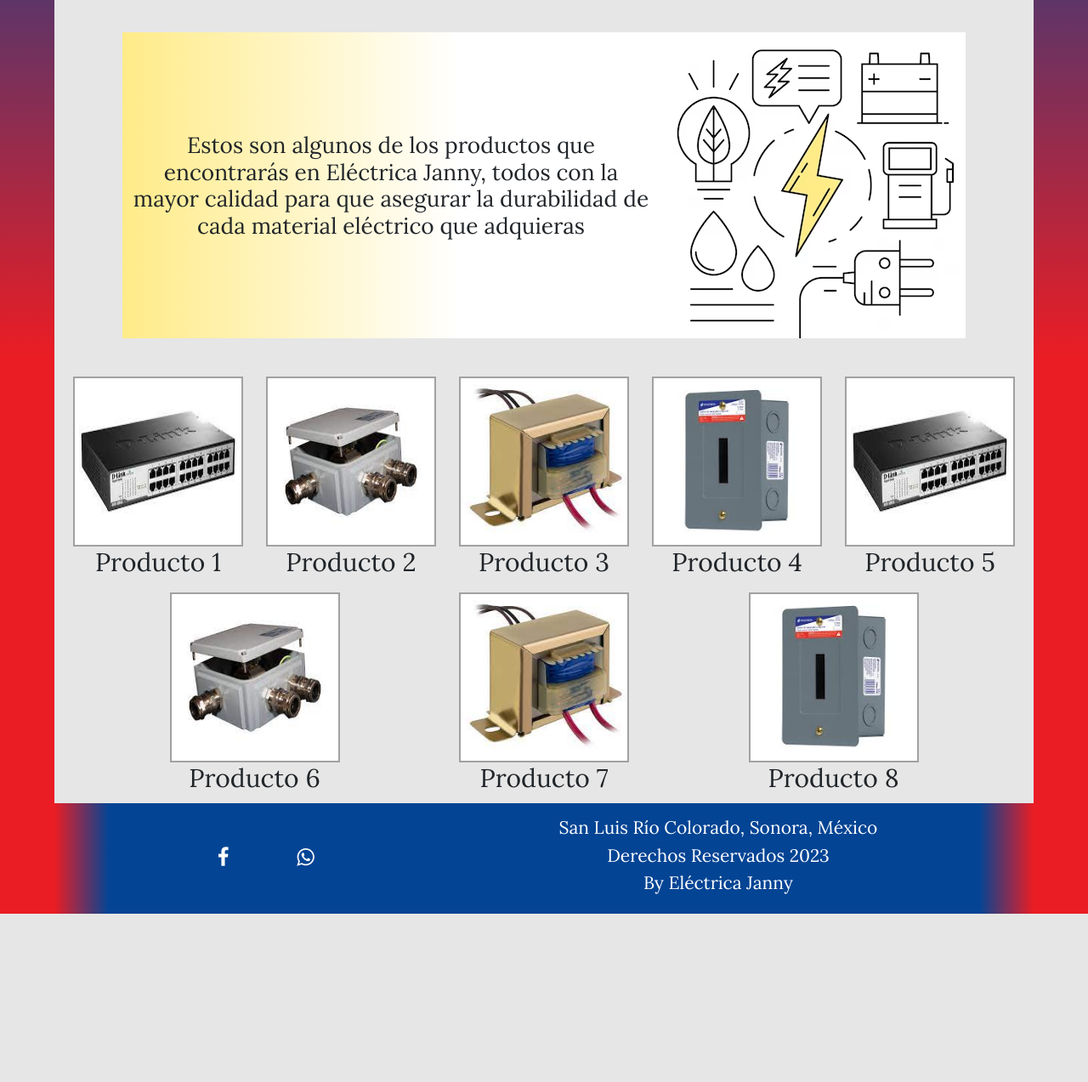
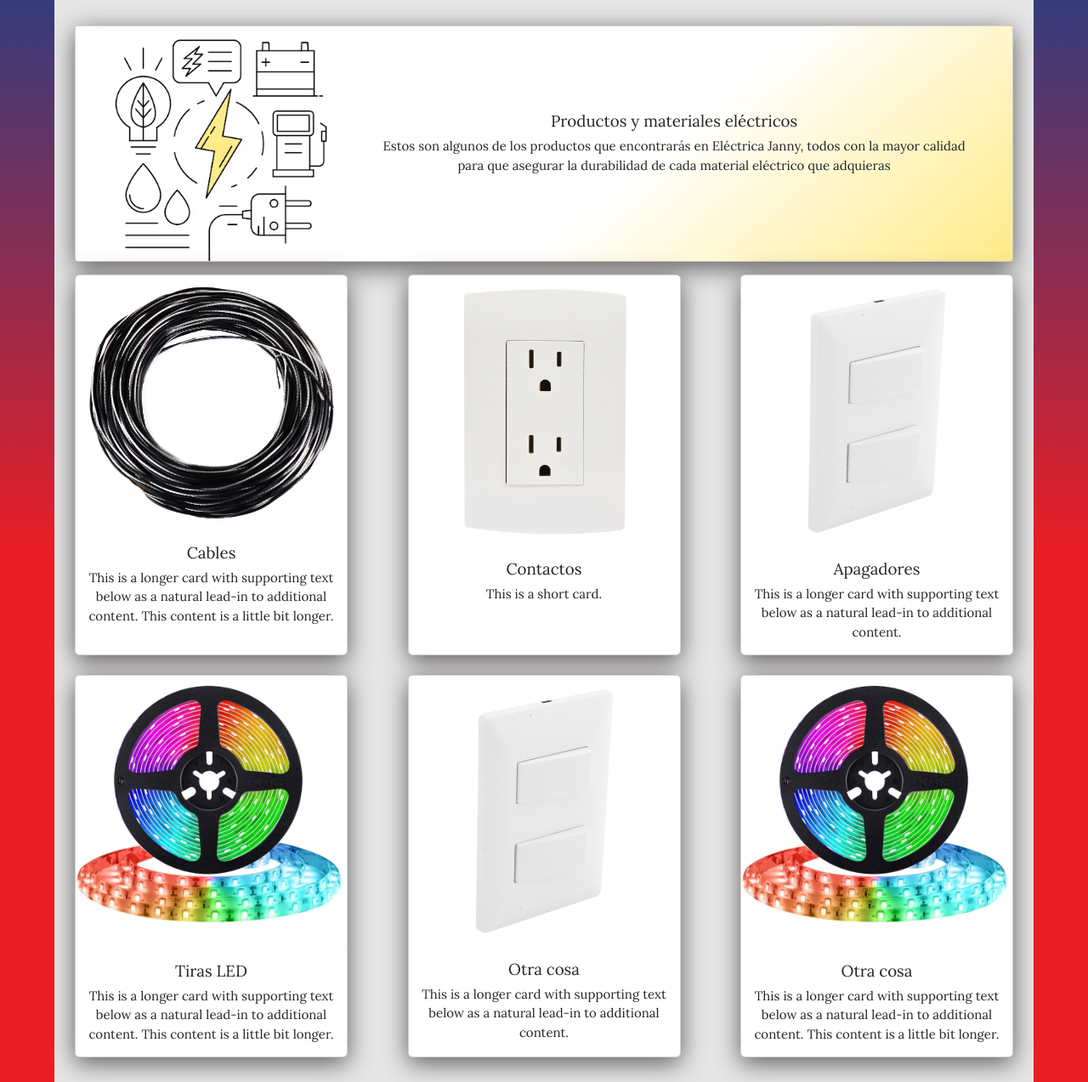
Before and after one commit to DanielHerrera24/Electrica-Janny, a website: page paginas/productos.html in a window 1280 px wide. Shown: the part 802-2075 px from the top of the page at 85% size. Before the commit the page ends 1877 px from the top, so only its background shows below. Drawn offline with nearby package versions, Linux system fonts and the light colour scheme.

Commit message:
Agrego cards a productos, casi terminado

```diff
--- a/paginas/productos.html
+++ b/paginas/productos.html
@@ -41,7 +41,7 @@
                             <a class="nav-link" aria-current="page" href="../index.html">Inicio</a>
                         </li>
                         <li class="nav-item">
-                            <a class="nav-link active" href="#">Productos</a>
+                            <a class="nav-link nav-active" href="#">Productos</a>
                         </li>
                         <li class="nav-item">
                             <a class="nav-link" href="./servicios.html">Servicios</a>
@@ -68,43 +68,79 @@
             </div>
         </section>
         <section class="productos-seccion-2">
-            <div class="productos-frase-productos">
-                <h3>Estos son algunos de los productos que encontrarás en Eléctrica Janny, todos con la mayor calidad
-                    para que asegurar la durabilidad de cada material eléctrico que adquieras</h3>
-                <img src="../imgs/productos-img-dibujo.jpg" alt="Dibujos de productos">
+            <div class="card mb-3 productos-card">
+                <div class="row g-0 productos-card-frase">
+                    <div class="col-md-3">
+                        <img src="../imgs/productos-img-dibujo.jpg" class="img-fluid rounded-start" alt="Dibujos de productos">
+                    </div>
+                    <div class="col-md-8">
+                        <div class="card-body productos-card-body">
+                            <h5 class="card-title text-center">Productos y materiales eléctricos</h5>
+                            <p class="card-text text-center">Estos son algunos de los productos que encontrarás en Eléctrica Janny, todos con la mayor calidad
+                                para que asegurar la durabilidad de cada material eléctrico que adquieras</p>
+                        </div>
+                    </div>
+                </div>
             </div>
-            <div class="productos-contain-imgs">
-                <div>
-                    <img src="../imgs/ejemplo-producto-1.jpg" alt="Producto 1">
-                    <h2>Producto 1</h2>
+            <div class="row row-cols-1 row-cols-sm-2 row-cols-md-3 g-4">
+                <div class="col">
+                    <div class="card h-100">
+                        <img src="../imgs/producto-cable-negro.jpg" class="card-img-top" alt="...">
+                        <div class="card-body productos-card-body">
+                            <h5 class="card-title text-center">Cables</h5>
+                            <p class="card-text text-center">This is a longer card with supporting text below as a natural lead-in
+                                to additional content. This content is a little bit longer.</p>
+                        </div>
+                    </div>
                 </div>
-                <div>
-                    <img src="../imgs/ejemplo-producto-2.jpg" alt="Producto 2">
-                    <h2>Producto 2</h2>
+                <div class="col">
+                    <div class="card h-100">
+                        <img src="../imgs/producto-enchufe1.jpg" class="card-img-top" alt="...">
+                        <div class="card-body productos-card-body">
+                            <h5 class="card-title text-center">Contactos</h5>
+                            <p class="card-text text-center">This is a short card.</p>
+                        </div>
+                    </div>
                 </div>
-                <div>
-                    <img src="../imgs/ejemplo-producto-3.jpg" alt="Producto 3">
-                    <h2>Producto 3</h2>
+                <div class="col">
+                    <div class="card h-100">
+                        <img src="../imgs/producto-apagador.jpg" class="card-img-top" alt="...">
+                        <div class="card-body productos-card-body">
+                            <h5 class="card-title text-center">Apagadores</h5>
+                            <p class="card-text text-center">This is a longer card with supporting text below as a natural lead-in
+                                to additional content.</p>
+                        </div>
+                    </div>
                 </div>
-                <div>
-                    <img src="../imgs/ejemplo-producto-4.jpg" alt="Producto 4">
-                    <h2>Producto 4</h2>
+                <div class="col">
+                    <div class="card h-100">
+                        <img src="../imgs/tira-leds.jpg" class="card-img-top" alt="...">
+                        <div class="card-body productos-card-body">
+                            <h5 class="card-title text-center">Tiras LED</h5>
+                            <p class="card-text text-center">This is a longer card with supporting text below as a natural lead-in
+                                to additional content. This content is a little bit longer.</p>
+                        </div>
+                    </div>
                 </div>
-                <div>
-                    <img src="../imgs/ejemplo-producto-1.jpg" alt="Producto 5">
-                    <h2>Producto 5</h2>
+                <div class="col">
+                    <div class="card h-100">
+                        <img src="../imgs/producto-apagador.jpg" class="card-img-top" alt="...">
+                        <div class="card-body productos-card-body">
+                            <h5 class="card-title text-center">Otra cosa</h5>
+                            <p class="card-text text-center">This is a longer card with supporting text below as a natural lead-in
+                                to additional content.</p>
+                        </div>
+                    </div>
                 </div>
-                <div>
-                    <img src="../imgs/ejemplo-producto-2.jpg" alt="Producto 6">
-                    <h2>Producto 6</h2>
-                </div>
-                <div>
-                    <img src="../imgs/ejemplo-producto-3.jpg" alt="Producto 7">
-                    <h2>Producto 7</h2>
-                </div>
-                <div>
-                    <img src="../imgs/ejemplo-producto-4.jpg" alt="Producto 8">
-                    <h2>Producto 8</h2>
+                <div class="col">
+                    <div class="card h-100">
+                        <img src="../imgs/tira-leds.jpg" class="card-img-top" alt="...">
+                        <div class="card-body productos-card-body">
+                            <h5 class="card-title text-center">Otra cosa</h5>
+                            <p class="card-text text-center">This is a longer card with supporting text below as a natural lead-in
+                                to additional content. This content is a little bit longer.</p>
+                        </div>
+                    </div>
                 </div>
             </div>
         </section>
--- a/styles/scss/layout/_navbar.scss
+++ b/styles/scss/layout/_navbar.scss
@@ -61,7 +61,7 @@
     }
 }
 
-.active {
+.nav-active {
     border-top: 4px solid #FBCA04;
     color: $color-white;
 }
--- a/styles/scss/pages/_productos.scss
+++ b/styles/scss/pages/_productos.scss
@@ -1,37 +1,15 @@
 /* Productos */
-.productos-frase-productos {
-    display: flex;
-    margin: 5vh 10vh 5vh 10vh;
-    height: 100%;
-    text-align: center;
-    align-items: center;
-    background: rgb(255, 235, 136);
-    background: linear-gradient(90deg, rgba(255, 235, 136, 1) 0%, rgba(255, 255, 255, 1) 40%);
+.productos-seccion-2 {
+    margin: 4vh 0;
 
-    h3 {
-        margin: 0;
-        padding: 10px;
-    }
-}
-
-.productos-contain-imgs {
-    display: flex;
-    flex-wrap: wrap;
-    justify-content: space-evenly;
-
-    div {
-        display: flex;
-        flex-direction: column;
-        margin: 5px;
-        text-align: center;
-
-        img {
-            width: 200px;
-            height: 200px;
-            border: 2px solid rgba(0, 0, 0, 0.3);
-        }
-        h2 {
-
+    .productos-card {
+        &-frase {
+            display: flex;
+            text-align: center;
+            align-items: center;
+            justify-content: space-evenly;
+            background: rgb(255, 235, 136);
+            background: linear-gradient(320deg, rgba(255, 235, 136, 1) 0%, rgba(255, 255, 255, 1) 40%);
         }
     }
 }
--- a/styles/scss/style.scss
+++ b/styles/scss/style.scss
@@ -32,7 +32,7 @@
         padding: .8rem 1.2rem;
     }
 
-    .active {
+    .nav-active {
         border-bottom: 4px solid #FBCA04;
     }
 
@@ -87,13 +87,6 @@
     }
 
     /* PRODUCTOS */
-    .productos-frase-productos {
-        margin: 5vh 7vh 5vh 7vh;
-        align-items: unset;
-        flex-direction: column;
-        background: rgb(255, 235, 136);
-        background: linear-gradient(180deg, rgba(255, 235, 136, 1) 0%, rgba(255, 255, 255, 1) 15%);
-    }
 
     /* CONTACTO */
     .contacto__seccion {
```
Also changed, not shown: index.html (+1 -1 lines), paginas/contacto.html (+1 -1 lines), paginas/servicios.html (+1 -1 lines), paginas/sobrenosotros.html (+1 -1 lines), imgs/producto-apagador.jpg (added), imgs/producto-cable-negro.jpg (added), imgs/producto-enchufe1.jpg (added), imgs/tira-leds-2.jpg (added), imgs/tira-leds.jpg (added), styles/css/style.css, 1 other file.
